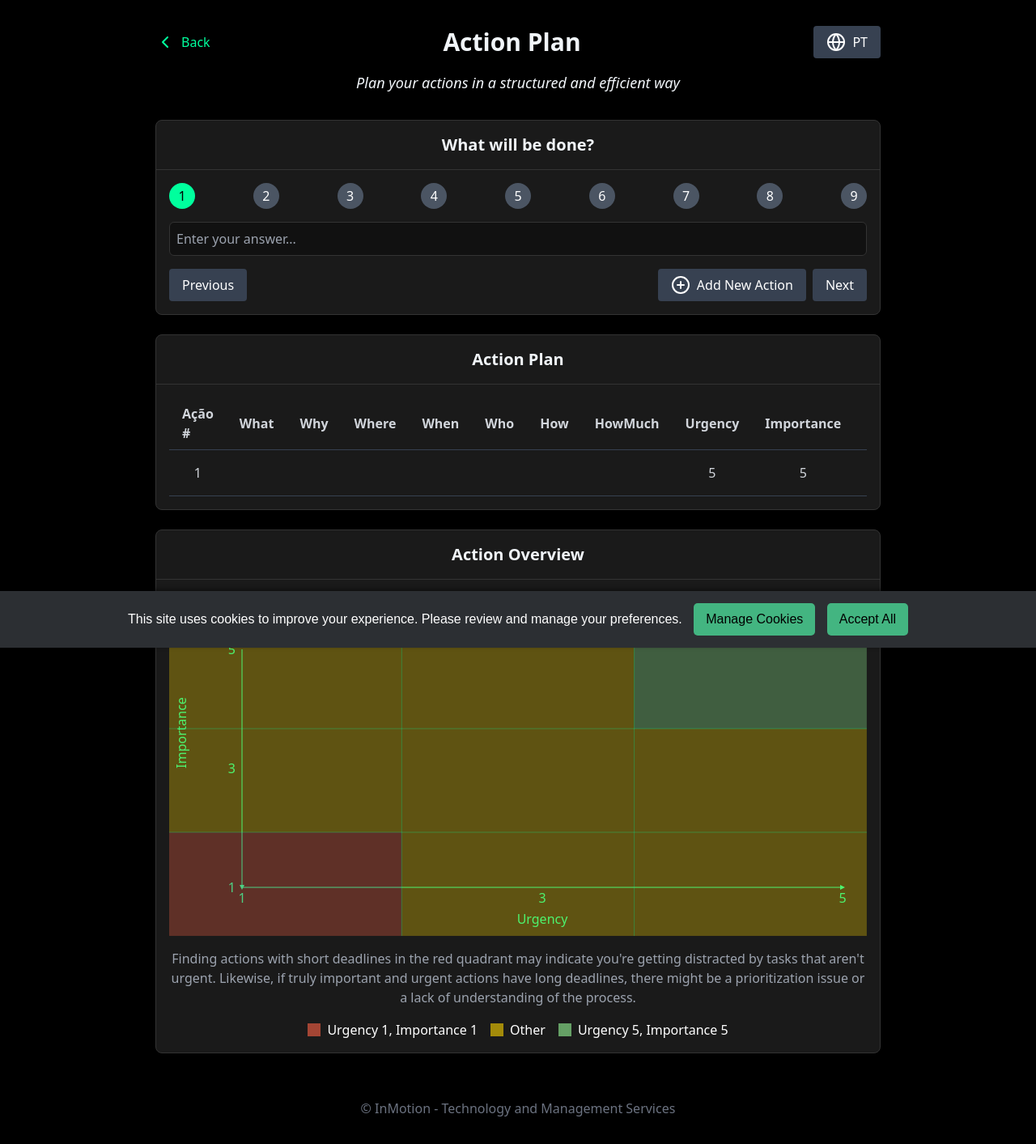
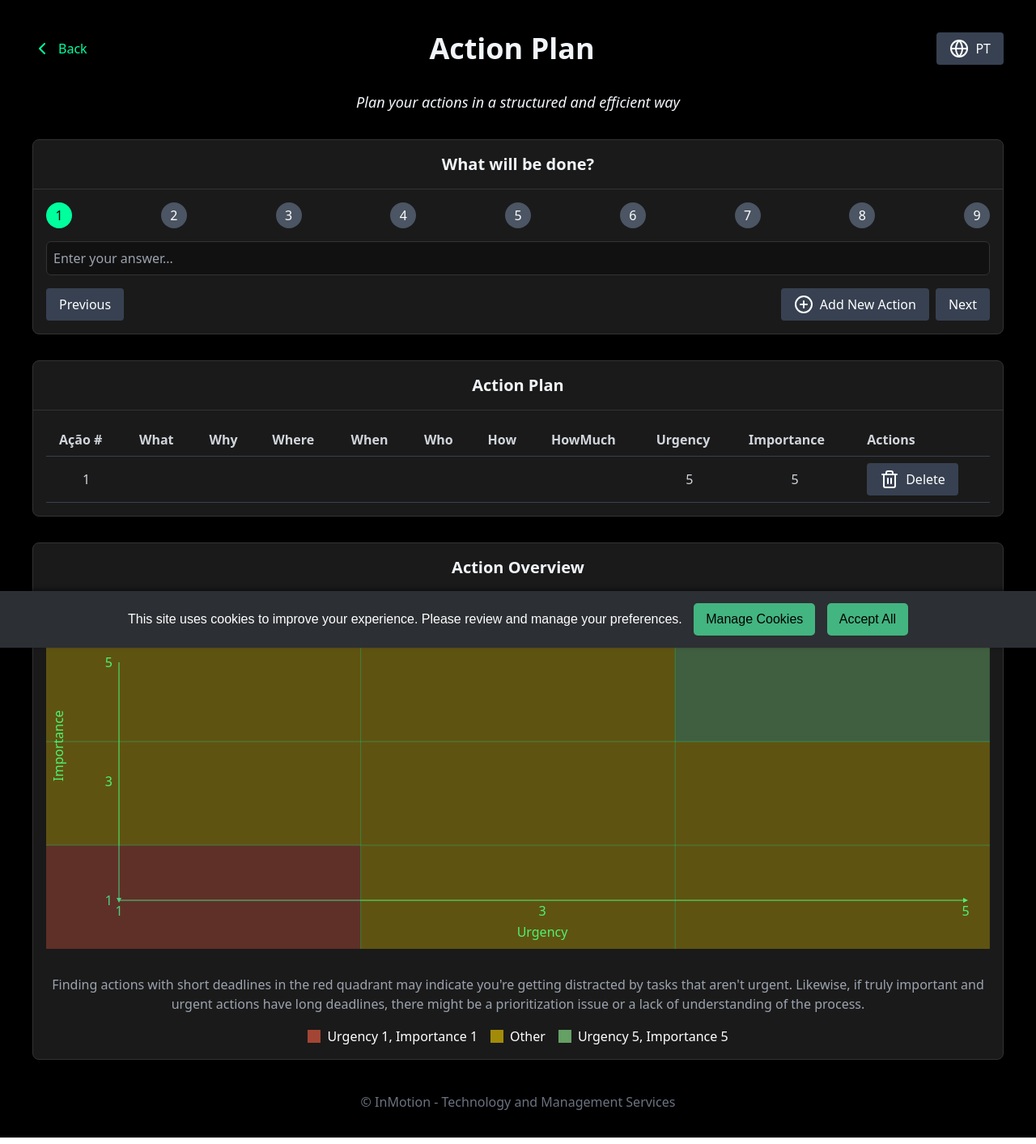
Before and after one commit to beloureiro/NS3, a React (Create React App) app: page /NS3/5w2h in a window 1280 px wide. Shown: the whole page at 81% size. Built offline with nearby package versions, Linux system fonts and the light colour scheme.

Commit message:
Refactor ActionPlanApp: Moved Action Plan table above Action Overview chart. 'QuickTools' button reappeared in the main component.

```diff
--- a/src/tools/ActionPlan/ActionPlan.js
+++ b/src/tools/ActionPlan/ActionPlan.js
@@ -3,7 +3,7 @@ import { Link } from 'react-router-dom';
 import { ChevronLeft, Globe, Check, RotateCcw, PlusCircle, AlertCircle, Trash2 } from 'lucide-react';
 import { motion } from 'framer-motion';
 import { Card, CardHeader, CardContent, CardTitle, Input, DateInput, Button, Timeline } from './components';
-import QuadrantChart from './QuadrantChart'; // Importação do novo componente QuadrantChart
+import QuadrantChart from './QuadrantChart';
 import translations from './translations';
 
 const ActionPlanApp = () => {
@@ -138,20 +138,24 @@ const ActionPlanApp = () => {
   };
 
   return (
-    <div className="min-h-screen bg-black text-gray-300 p-4 font-sans antialiased">
-      <div className="max-w-4xl mx-auto">
-        <div className="flex justify-between items-center mb-4">
+    <div className="w-full bg-black min-h-screen p-6 text-gray-300 font-sans antialiased">
+      {/* Cabeçalho */}
+      <header className="mb-8 flex justify-between items-center">
         <Link to="/" className="text-[#00ff9d] hover:underline flex items-center">
           <ChevronLeft className="mr-2 text-[#00ff9d]" /> {t.backToHome}
         </Link>
-          <h1 className="text-3xl font-bold text-[#f1f5f9] text-center flex-grow">{t.title}</h1>
+        <h1 className="text-4xl font-bold text-[#f1f5f9]">{t.title}</h1>
         <Button onClick={toggleLanguage}>
           <Globe className="mr-2" /> {language === 'en' ? 'PT' : 'EN'}
         </Button>
-        </div>
+      </header>
+
       <p className="text-lg text-[#f1f5f9] italic text-center mb-8">{t.subtitle}</p>
 
-        <Card className="mb-6">
+      {/* Conteúdo principal */}
+      <main className="space-y-8">
+        {/* Seção de entrada */}
+        <Card>
           <CardHeader>
             <CardTitle>{t.questions[currentQuestion].question}</CardTitle>
           </CardHeader>
@@ -170,7 +174,7 @@ const ActionPlanApp = () => {
                   onChange={(e) => handleInputChange(t.questions[currentQuestion].key, e.target.value)}
                 />
               ) : t.questions[currentQuestion].key === 'urgency' || t.questions[currentQuestion].key === 'importance' ? (
-                <div className="flex justify-center space-x-2">
+                <div className="flex flex-wrap justify-center gap-2">
                   {t.questions[currentQuestion].key === 'urgency' && t.urgencyLevels.map((level, index) => (
                     <Button
                       key={index}
@@ -204,9 +208,9 @@ const ActionPlanApp = () => {
                   {errors[t.questions[currentQuestion].key]}
                 </p>
               )}
-              <div className="flex justify-between mt-4">
+              <div className="flex flex-col sm:flex-row justify-between mt-4 gap-2">
                 <Button onClick={handlePrevious} disabled={currentQuestion === 0}>{t.previous}</Button>
-                <div className="flex space-x-2">
+                <div className="flex flex-col sm:flex-row gap-2">
                   <Button onClick={addNewPlan}>
                     <PlusCircle className="mr-2" /> {t.addNewAction}
                   </Button>
@@ -226,13 +230,14 @@ const ActionPlanApp = () => {
           </CardContent>
         </Card>
 
-        <Card className="mb-6">
+        {/* Action Plan (Tabela) - Movida para cima */}
+        <Card>
           <CardHeader>
             <CardTitle>{t.actionPlan}</CardTitle>
           </CardHeader>
           <CardContent>
             <div className="overflow-x-auto">
-              <table className="w-full">
+              <table className="w-full min-w-[600px]">
                 <thead>
                   <tr>
                     <th className="text-left py-2 px-4 border-b border-gray-700">Ação #</th>
@@ -269,31 +274,32 @@ const ActionPlanApp = () => {
           </CardContent>
         </Card>
 
-        <Card className="mb-6">
+        {/* Action Overview (Gráfico) - Movido para baixo */}
+        <Card>
           <CardHeader>
             <CardTitle>{t.actionOverview}</CardTitle>
           </CardHeader>
           <CardContent>
             <p className="mb-4">{t.totalActions}: {plans.length}</p>
-            <div className="h-96">
+            <div className="h-[400px] w-full">
               <QuadrantChart actions={getChartData()} />
             </div>
             <p className="mt-4 text-center text-gray-400">{t.chartDescription}</p>
             <Legend />
           </CardContent>
         </Card>
-      </div>
+      </main>
     </div>
   );
 };
 
 const Legend = () => (
-  <div className="flex justify-center mt-4">
-    <div className="flex items-center mr-4">
+  <div className="flex flex-wrap justify-center mt-4 gap-4">
+    <div className="flex items-center">
       <div className="w-4 h-4 mr-2" style={{ backgroundColor: '#ff6347', opacity: '0.6' }}></div>
       <span className="text-white">Urgency 1, Importance 1</span>
     </div>
-    <div className="flex items-center mr-4">
+    <div className="flex items-center">
       <div className="w-4 h-4 mr-2" style={{ backgroundColor: '#ffd700', opacity: '0.6' }}></div>
       <span className="text-white">Other</span>
     </div>
@@ -304,5 +310,4 @@ const Legend = () => (
   </div>
 );
 
-
 export default ActionPlanApp;
```
Lines whose indentation alone changed are shown as unchanged.
